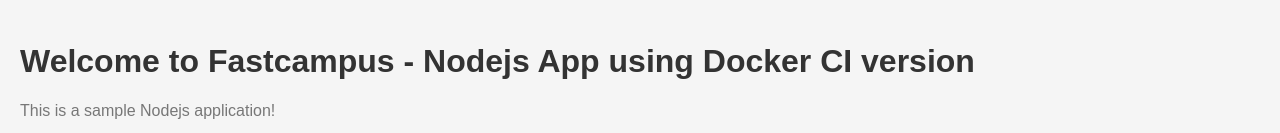
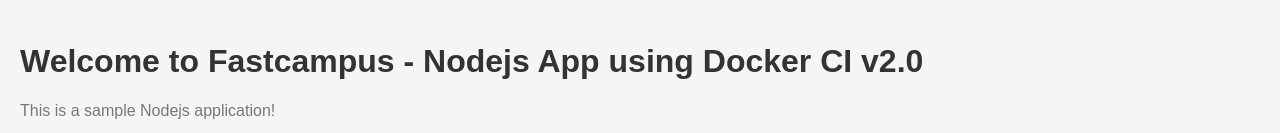
Before and after one commit to songminjjuk/Docker-ci, a website: page public/index.html in a window 1280 px wide. Shown: the part 284-417 px from the top of the page. Drawn offline with Linux system fonts and the light colour scheme.

Commit message:
second update docker-ci

```diff
--- a/public/index.html
+++ b/public/index.html
@@ -7,7 +7,7 @@
 </head>
 <body>
   <img src="images/fastcampus.png" alt="fastcampus logo">
-  <h1>Welcome to Fastcampus - Nodejs App using Docker CI version</h1>
+  <h1>Welcome to Fastcampus - Nodejs App using Docker CI v2.0</h1>
   <p>This is a sample Nodejs application!</p>
 </body>
 </html>
```
